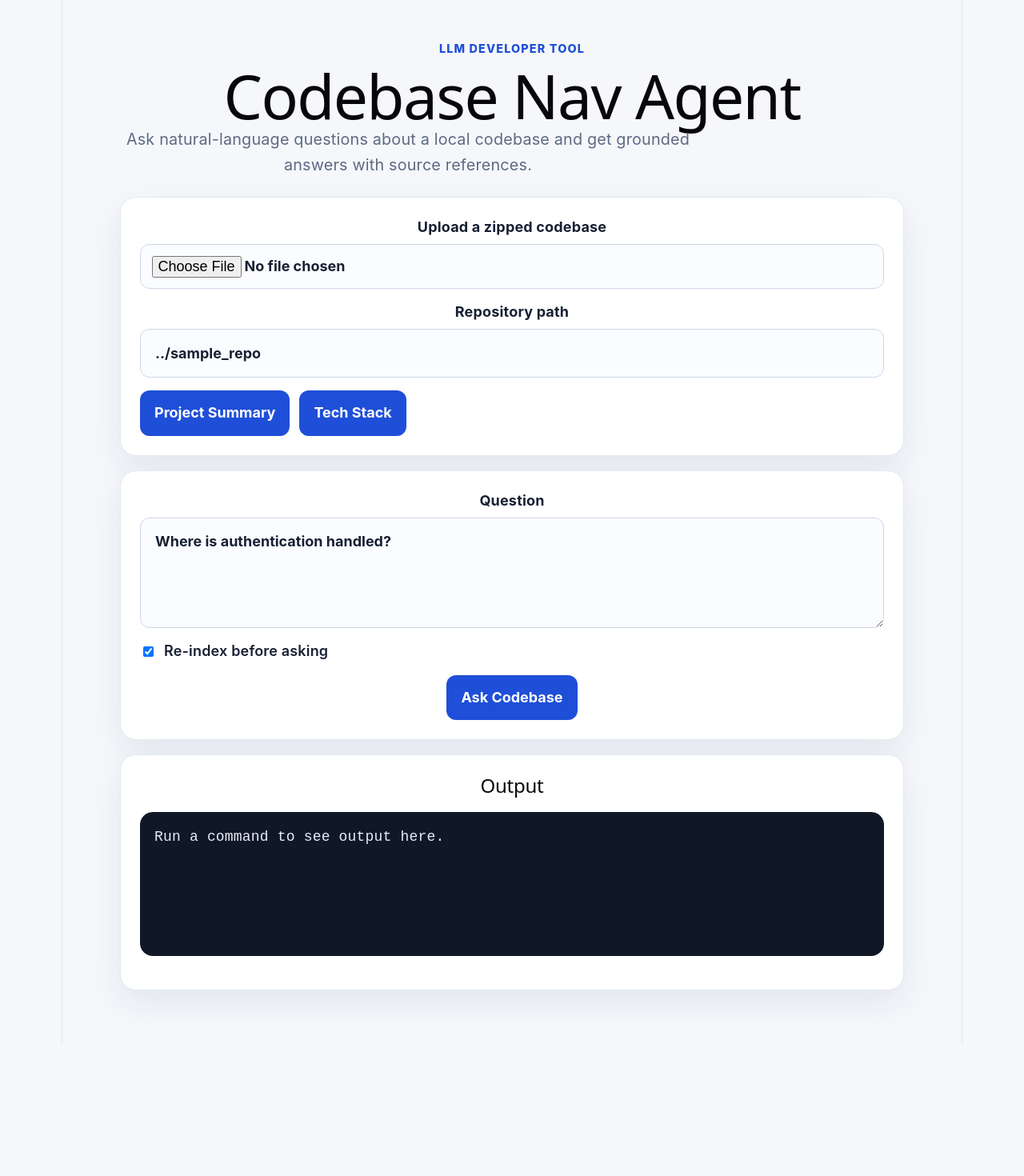
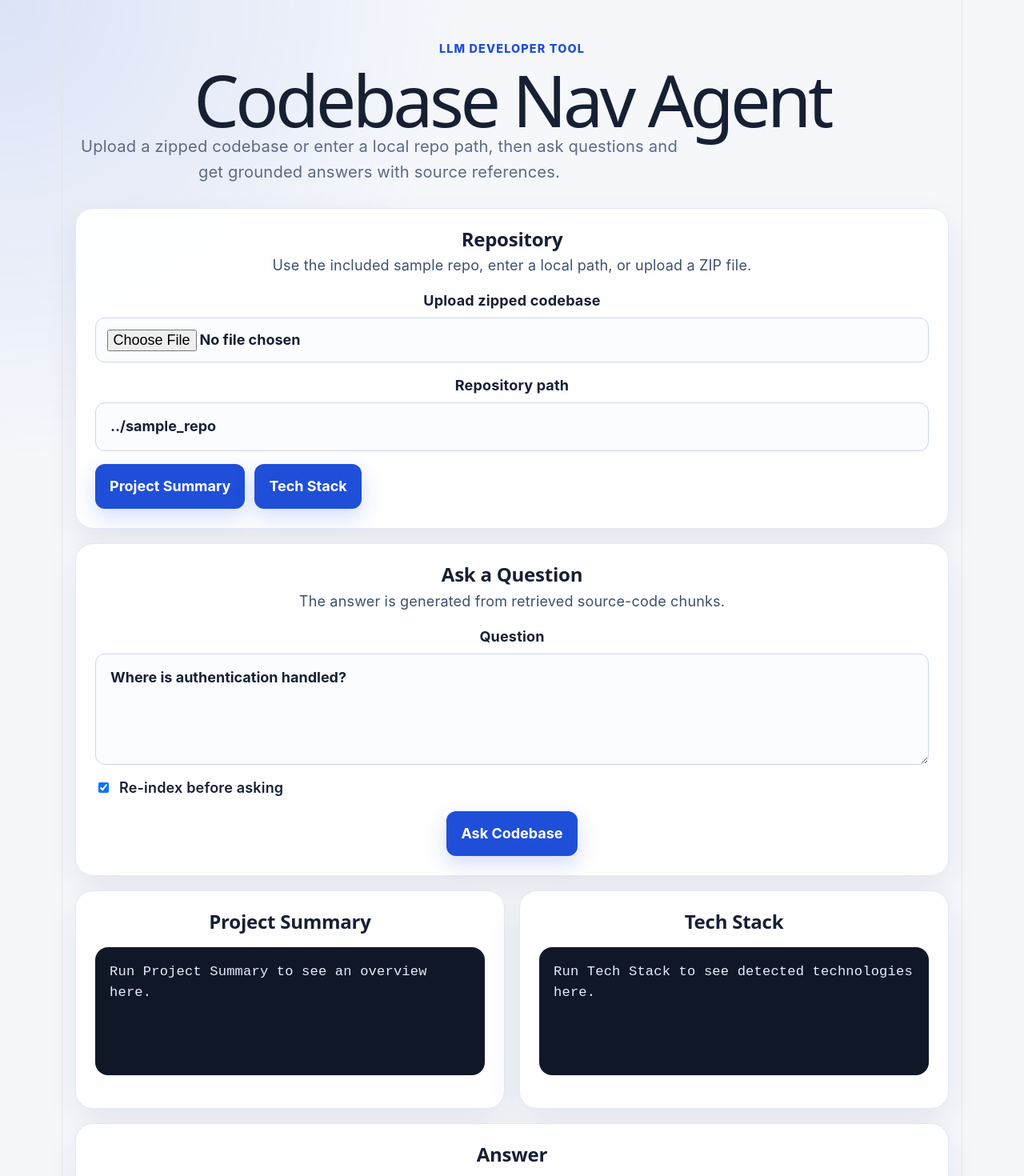
Before and after one commit to MaximVak/Codebase-Nav-Agent, a React app in the folder frontend/: page / in a window 1280 px wide. Shown: the top 1470 px of the page at 80% size. Before the commit the page ends 1304 px from the top, so only its background shows below. Built offline with nearby package versions, Linux system fonts and the light colour scheme; the HTML template or start-up script is replaced by a standard one.

Commit message:
Improve frontend UX

```diff
--- a/frontend/src/App.css
+++ b/frontend/src/App.css
@@ -12,7 +12,9 @@ body {
   margin: 0;
   min-width: 320px;
   min-height: 100vh;
-  background: #f5f7fb;
+  background:
+    radial-gradient(circle at top left, rgba(31, 79, 216, 0.12), transparent 32rem),
+    #f5f7fb;
 }
 
 button,
@@ -29,25 +31,30 @@ button {
   color: white;
   font-weight: 700;
   cursor: pointer;
+  transition: transform 0.15s ease, background 0.15s ease, box-shadow 0.15s ease;
+  box-shadow: 0 10px 24px rgba(31, 79, 216, 0.18);
 }
 
 button:hover {
   background: #183fac;
+  transform: translateY(-1px);
 }
 
 button:disabled {
   background: #9aa8c7;
   cursor: not-allowed;
+  transform: none;
+  box-shadow: none;
 }
 
 .app {
-  width: min(980px, calc(100% - 32px));
+  width: min(1120px, calc(100% - 32px));
   margin: 0 auto;
   padding: 48px 0;
 }
 
 .hero {
-  margin-bottom: 24px;
+  margin-bottom: 28px;
 }
 
 .eyebrow {
@@ -59,26 +66,53 @@ button:disabled {
   font-size: 0.8rem;
 }
 
+h1,
+h2,
+h3 {
+  color: #172033;
+}
+
 h1 {
   margin: 0;
-  font-size: clamp(2.4rem, 6vw, 4.5rem);
-  line-height: 1;
+  font-size: clamp(2.6rem, 7vw, 5.2rem);
+  line-height: 0.95;
+  letter-spacing: -0.05em;
+}
+
+h2 {
+  margin: 0 0 6px;
+  color: #172033;
+  font-weight: 800;
+}
+
+.section-heading h2,
+.output-card h2 {
+  color: #172033;
+}
+
+.section-heading p {
+  margin: 0;
+  color: #40506b;
 }
 
 .subtitle {
-  max-width: 720px;
+  max-width: 760px;
   color: #5d6a83;
-  font-size: 1.1rem;
+  font-size: 1.12rem;
   line-height: 1.6;
 }
 
 .panel {
-  background: white;
+  background: rgba(255, 255, 255, 0.92);
   border: 1px solid #e2e8f3;
-  border-radius: 20px;
+  border-radius: 22px;
   padding: 24px;
   margin-bottom: 18px;
   box-shadow: 0 16px 40px rgba(24, 39, 75, 0.08);
+}
+
+.section-heading {
+  margin-bottom: 18px;
 }
 
 label {
@@ -86,6 +120,7 @@ label {
   gap: 8px;
   font-weight: 700;
   margin-bottom: 16px;
+  color: #172033;
 }
 
 input,
@@ -98,19 +133,18 @@ textarea {
   color: #172033;
 }
 
-textarea {
-  resize: vertical;
+input:disabled,
+textarea:disabled {
+  color: #69758c;
+  background: #eef2f8;
 }
 
 input[type="file"] {
   padding: 0.75rem;
 }
 
-.upload-message {
-  margin-top: -4px;
-  margin-bottom: 16px;
-  color: #40506b;
-  font-weight: 600;
+textarea {
+  resize: vertical;
 }
 
 .button-row {
@@ -130,8 +164,41 @@ input[type="file"] {
   width: auto;
 }
 
-.output-panel h2 {
-  margin-top: 0;
+.notice {
+  border-radius: 18px;
+  padding: 14px 18px;
+  margin-bottom: 18px;
+  font-weight: 700;
+}
+
+.notice p {
+  margin: 0;
+}
+
+.notice.success {
+  background: #eaf8ef;
+  border: 1px solid #bfe8cb;
+  color: #246b38;
+}
+
+.notice.error {
+  background: #fff0f0;
+  border: 1px solid #ffc8c8;
+  color: #9d1c1c;
+}
+
+.results-grid {
+  display: grid;
+  grid-template-columns: 1fr 1fr;
+  gap: 18px;
+}
+
+.output-card {
+  margin-bottom: 0;
+}
+
+.full-width {
+  grid-column: 1 / -1;
 }
 
 pre {
@@ -141,14 +208,11 @@ pre {
   color: #e7edf8;
   border-radius: 16px;
   padding: 18px;
-  min-height: 180px;
+  min-height: 160px;
   line-height: 1.55;
   overflow-x: auto;
   text-align: left;
-}
-
-.muted {
-  color: #69758c;
+  font-size: 0.95rem;
 }
 
 .sources {
@@ -170,3 +234,13 @@ pre {
   margin-bottom: 6px;
   color: #40506b;
 }
+
+@media (max-width: 760px) {
+  .results-grid {
+    grid-template-columns: 1fr;
+  }
+
+  .app {
+    padding-top: 28px;
+  }
+}
--- a/frontend/src/App.jsx
+++ b/frontend/src/App.jsx
@@ -7,15 +7,34 @@ function App() {
   const [repoPath, setRepoPath] = useState("../sample_repo");
   const [question, setQuestion] = useState("Where is authentication handled?");
   const [fresh, setFresh] = useState(true);
-  const [output, setOutput] = useState("");
+
+  const [summaryOutput, setSummaryOutput] = useState("");
+  const [techStackOutput, setTechStackOutput] = useState("");
+  const [answerOutput, setAnswerOutput] = useState("");
   const [sources, setSources] = useState([]);
-  const [loading, setLoading] = useState(false);
-  const [uploadMessage, setUploadMessage] = useState("");
 
-  async function callApi(endpoint, body) {
-    setLoading(true);
-    setOutput("");
-    setSources([]);
+  const [statusMessage, setStatusMessage] = useState("");
+  const [errorMessage, setErrorMessage] = useState("");
+  const [loadingAction, setLoadingAction] = useState("");
+
+  const isLoading = Boolean(loadingAction);
+
+  function resetMessages() {
+    setStatusMessage("");
+    setErrorMessage("");
+  }
+
+  function getFriendlyError(error) {
+    if (error.message === "Failed to fetch") {
+      return "Could not connect to the backend. Make sure FastAPI is running at http://127.0.0.1:8000.";
+    }
+
+    return error.message;
+  }
+
+  async function callApi(endpoint, body, actionName) {
+    setLoadingAction(actionName);
+    resetMessages();
 
     try {
       const response = await fetch(`${API_BASE_URL}${endpoint}`, {
@@ -34,10 +53,10 @@ function App() {
 
       return data;
     } catch (error) {
-      setOutput(`Error: ${error.message}`);
+      setErrorMessage(getFriendlyError(error));
       return null;
     } finally {
-      setLoading(false);
+      setLoadingAction("");
     }
   }
 
@@ -48,15 +67,16 @@ function App() {
       return;
     }
 
+    resetMessages();
+
     if (!file.name.endsWith(".zip")) {
-      setUploadMessage("Please upload a .zip file.");
+      setErrorMessage("Please upload a .zip file.");
       return;
     }
 
-    setLoading(true);
-    setOutput("");
+    setLoadingAction("upload");
     setSources([]);
-    setUploadMessage("Uploading and extracting ZIP...");
+    setAnswerOutput("");
 
     const formData = new FormData();
     formData.append("file", file);
@@ -74,48 +94,61 @@ function App() {
       }
 
       setRepoPath(data.repo_path);
-      setUploadMessage(`Upload complete. Repo path set to: ${data.repo_path}`);
-      setOutput("ZIP uploaded successfully. You can now run Summary, Tech Stack, or Ask Codebase.");
+      setStatusMessage(`Upload complete. Repository path set to: ${data.repo_path}`);
     } catch (error) {
-      setUploadMessage("");
-      setOutput(`Error: ${error.message}`);
+      setErrorMessage(getFriendlyError(error));
     } finally {
-      setLoading(false);
+      setLoadingAction("");
       event.target.value = "";
     }
   }
 
   async function handleSummary() {
-    const data = await callApi("/summary", {
-      repo_path: repoPath
-    });
+    const data = await callApi(
+      "/summary",
+      { repo_path: repoPath },
+      "summary"
+    );
 
     if (data) {
-      setOutput(data.result);
+      setSummaryOutput(data.result);
+      setStatusMessage("Project summary generated.");
     }
   }
 
   async function handleTechStack() {
-    const data = await callApi("/tech-stack", {
-      repo_path: repoPath
-    });
+    const data = await callApi(
+      "/tech-stack",
+      { repo_path: repoPath },
+      "tech-stack"
+    );
 
     if (data) {
-      setOutput(data.result);
+      setTechStackOutput(data.result);
+      setStatusMessage("Tech stack detected.");
     }
   }
 
   async function handleAsk() {
-    const data = await callApi("/ask", {
+    const data = await callApi(
+      "/ask",
+      {
         repo_path: repoPath,
         question,
         fresh
-    });
+      },
+      "ask"
+    );
 
     if (data) {
-      setOutput(data.answer);
+      setAnswerOutput(data.answer);
       setSources(data.retrieved_sources || []);
+      setStatusMessage(`Answer generated from ${data.chunks_created} indexed chunks.`);
     }
+  }
+
+  function getButtonText(action, label) {
+    return loadingAction === action ? "Loading..." : label;
   }
 
   return (
@@ -124,22 +157,26 @@ function App() {
         <p className="eyebrow">LLM Developer Tool</p>
         <h1>Codebase Nav Agent</h1>
         <p className="subtitle">
-          Ask natural-language questions about a local codebase and get grounded answers with source references.
+          Upload a zipped codebase or enter a local repo path, then ask questions
+          and get grounded answers with source references.
         </p>
       </section>
 
       <section className="panel">
+        <div className="section-heading">
+          <h2>Repository</h2>
+          <p>Use the included sample repo, enter a local path, or upload a ZIP file.</p>
+        </div>
+
         <label>
-          Upload a zipped codebase
+          Upload zipped codebase
           <input
             type="file"
             accept=".zip"
             onChange={handleUpload}
-            disabled={loading}
+            disabled={isLoading}
           />
         </label>
-
-        {uploadMessage && <p className="upload-message">{uploadMessage}</p>}
 
         <label>
           Repository path
@@ -147,21 +184,27 @@ function App() {
             value={repoPath}
             onChange={(event) => setRepoPath(event.target.value)}
             placeholder="../sample_repo"
+            disabled={isLoading}
           />
         </label>
 
         <div className="button-row">
-          <button onClick={handleSummary} disabled={loading}>
-            Project Summary
+          <button onClick={handleSummary} disabled={isLoading || !repoPath.trim()}>
+            {getButtonText("summary", "Project Summary")}
           </button>
 
-          <button onClick={handleTechStack} disabled={loading}>
-            Tech Stack
+          <button onClick={handleTechStack} disabled={isLoading || !repoPath.trim()}>
+            {getButtonText("tech-stack", "Tech Stack")}
           </button>
         </div>
       </section>
 
       <section className="panel">
+        <div className="section-heading">
+          <h2>Ask a Question</h2>
+          <p>The answer is generated from retrieved source-code chunks.</p>
+        </div>
+
         <label>
           Question
           <textarea
@@ -169,6 +212,7 @@ function App() {
             onChange={(event) => setQuestion(event.target.value)}
             placeholder="Where is authentication handled?"
             rows={4}
+            disabled={isLoading}
           />
         </label>
 
@@ -177,23 +221,38 @@ function App() {
             type="checkbox"
             checked={fresh}
             onChange={(event) => setFresh(event.target.checked)}
+            disabled={isLoading}
           />
           Re-index before asking
         </label>
 
-        <button onClick={handleAsk} disabled={loading || !question.trim()}>
-          Ask Codebase
+        <button onClick={handleAsk} disabled={isLoading || !repoPath.trim() || !question.trim()}>
+          {getButtonText("ask", "Ask Codebase")}
         </button>
       </section>
 
-      <section className="panel output-panel">
-        <h2>Output</h2>
+      {(statusMessage || errorMessage || isLoading) && (
+        <section className={`notice ${errorMessage ? "error" : "success"}`}>
+          {isLoading && <p>Running {loadingAction}...</p>}
+          {statusMessage && !isLoading && <p>{statusMessage}</p>}
+          {errorMessage && <p>{errorMessage}</p>}
+        </section>
+      )}
 
-        {loading ? (
-          <p className="muted">Loading...</p>
-        ) : (
-          <pre>{output || "Run a command to see output here."}</pre>
-        )}
+      <section className="results-grid">
+        <article className="panel output-card">
+          <h2>Project Summary</h2>
+          <pre>{summaryOutput || "Run Project Summary to see an overview here."}</pre>
+        </article>
+
+        <article className="panel output-card">
+          <h2>Tech Stack</h2>
+          <pre>{techStackOutput || "Run Tech Stack to see detected technologies here."}</pre>
+        </article>
+
+        <article className="panel output-card full-width">
+          <h2>Answer</h2>
+          <pre>{answerOutput || "Ask a codebase question to see the answer here."}</pre>
 
           {sources.length > 0 && (
             <div className="sources">
@@ -205,6 +264,7 @@ function App() {
               </ul>
             </div>
           )}
+        </article>
       </section>
     </main>
   );
```
Lines whose indentation alone changed are shown as unchanged.
